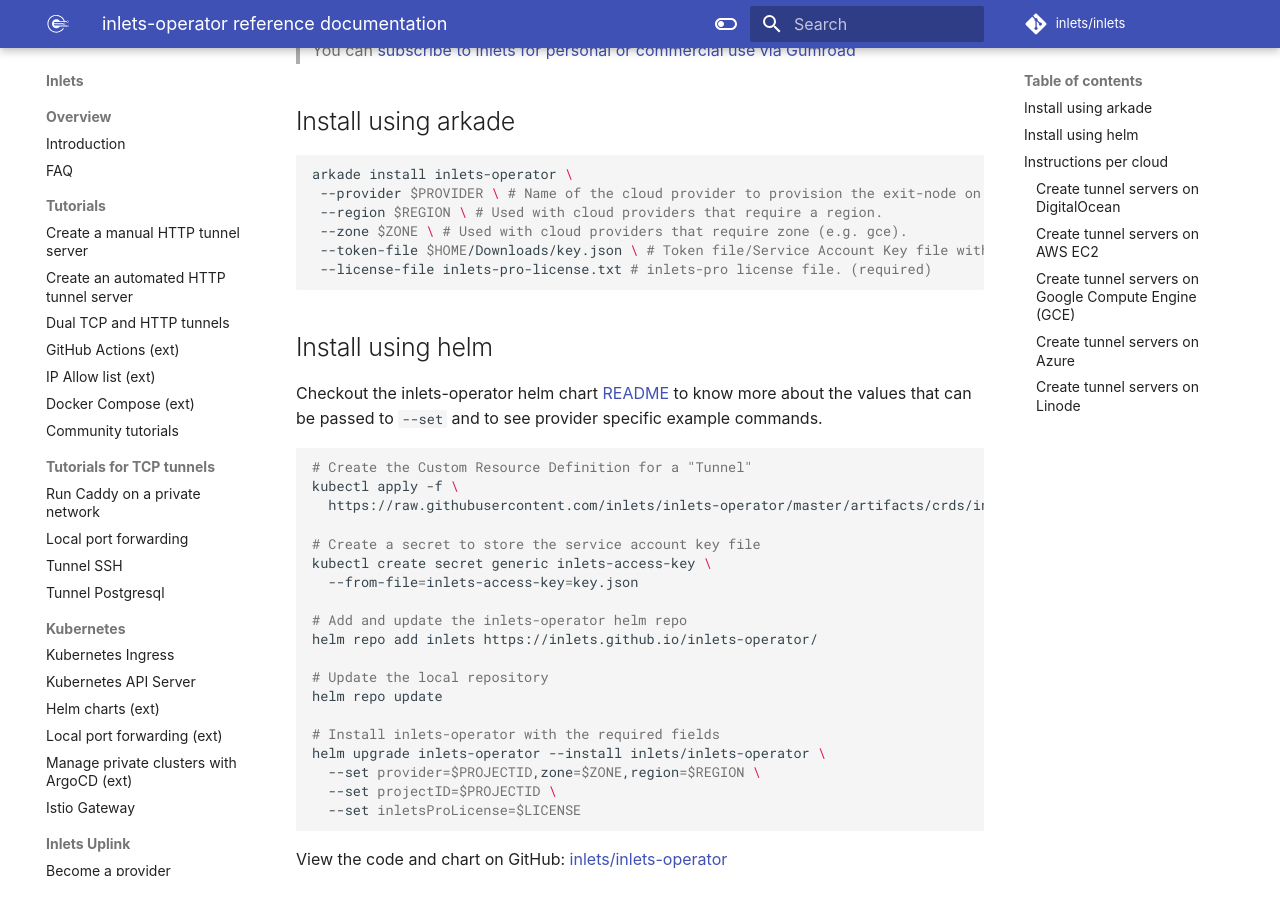
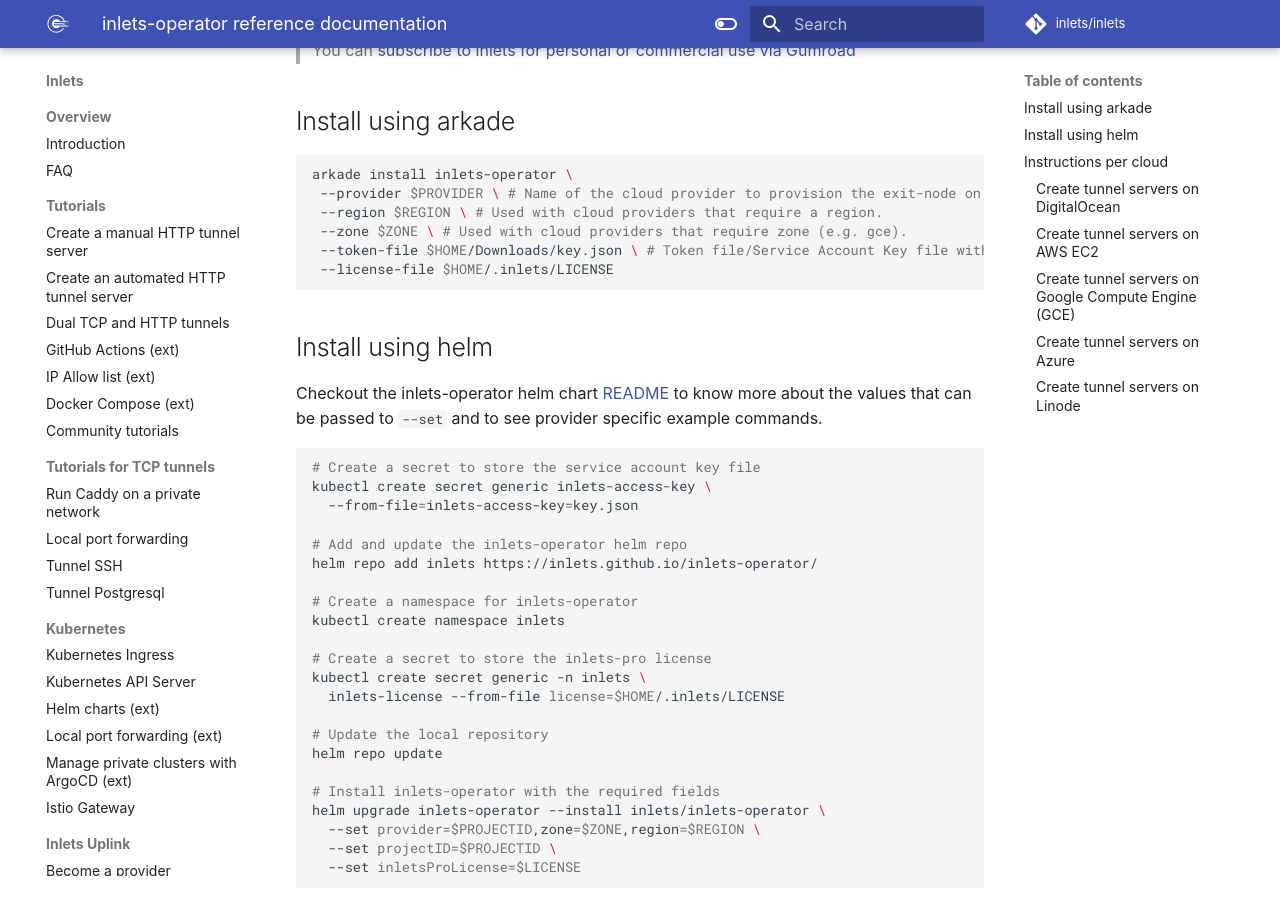
Before and after one commit to inlets/docs.inlets.dev, an MkDocs documentation site: the page built from docs/reference/inlets-operator.md, in a window 1280 px wide and 900 px high, scrolled down 460 px. Built offline with MkDocs 1.6.1 and Material for MkDocs 9.7.7, drawn with Linux system fonts in a browser that asks for light colours; some web fonts are replaced; some of the changed text lies outside the part shown.

Commit message:
Docs updates for inlets-operator 0.17.0
Signed-off-by: Alex Ellis (OpenFaaS Ltd) <alexellis2@gmail.com>

````diff
--- a/docs/reference/inlets-operator.md
+++ b/docs/reference/inlets-operator.md
@@ -21,7 +21,7 @@
  --region $REGION \ # Used with cloud providers that require a region.
  --zone $ZONE \ # Used with cloud providers that require zone (e.g. gce).
  --token-file $HOME/Downloads/key.json \ # Token file/Service Account Key file with the access to the cloud provider.
- --license-file inlets-pro-license.txt # inlets-pro license file. (required)
+ --license-file $HOME/.inlets/LICENSE
 ```
 
 ## Install using helm
@@ -29,16 +29,19 @@
 Checkout the inlets-operator helm chart [README](https://github.com/inlets/inlets-operator/blob/master/chart/inlets-operator/README.md) to know more about the values that can be passed to `--set` and to see provider specific example commands.
 
 ```bash
-# Create the Custom Resource Definition for a "Tunnel"
-kubectl apply -f \
-  https://raw.githubusercontent.com/inlets/inlets-operator/master/artifacts/crds/inlets.inlets.dev_tunnels.yaml
-
 # Create a secret to store the service account key file
 kubectl create secret generic inlets-access-key \
   --from-file=inlets-access-key=key.json
 
 # Add and update the inlets-operator helm repo
 helm repo add inlets https://inlets.github.io/inlets-operator/
+
+# Create a namespace for inlets-operator
+kubectl create namespace inlets
+
+# Create a secret to store the inlets-pro license
+kubectl create secret generic -n inlets \
+  inlets-license --from-file license=$HOME/.inlets/LICENSE
 
 # Update the local repository
 helm repo update
@@ -227,9 +230,6 @@
 export INLETS_LICENSE="$(cat ~/.inlets/LICENSE)"
 export ACCESS_KEY="$HOME/Downloads/client_credentials.json"
 
-kubectl apply -f \
-  https://raw.githubusercontent.com/inlets/inlets-operator/master/artifacts/crds/inlets.inlets.dev_tunnels.yaml
-
 kubectl create secret generic inlets-access-key \
   --from-file=inlets-access-key=$ACCESS_KEY
 
@@ -249,8 +248,6 @@
 Install using helm:
 
 ```bash
-kubectl apply -f ./artifacts/crds/
-
 # Create a secret to store the service account key file
 kubectl create secret generic inlets-access-key --from-literal inlets-access-key=<Linode API Access Key>
 
@@ -261,7 +258,8 @@
 
 # Install inlets-operator with the required fields
 helm upgrade inlets-operator --install inlets/inlets-operator \
-  --set provider=linode,region=us-east,inletsProLicense=$(cat $HOME/inlets-pro-license.txt)
+  --set provider=linode \
+  --set region=us-east
 ```
 
 You can also install the inlets-operator using a single command using [arkade](https://arkade.dev/), arkade runs against any Kubernetes cluster.
@@ -272,6 +270,6 @@
 arkade install inlets-operator \
  --provider linode \
  --region us-east \
- --access-key <Linode API Access Key> \
- --license $(cat $HOME/inlets-pro-license.txt)
+ --access-key $LINODE_ACCESS_KEY \
+ --license-file $HOME/.inlets/LICENSE
 ```
````
Also changed, not shown: other parts of docs/reference/inlets-operator.md (+1 -2 lines).
